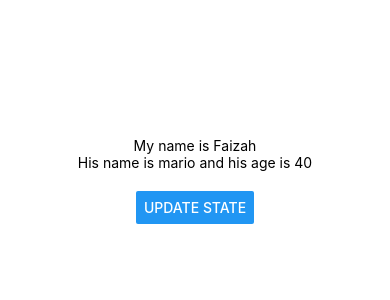
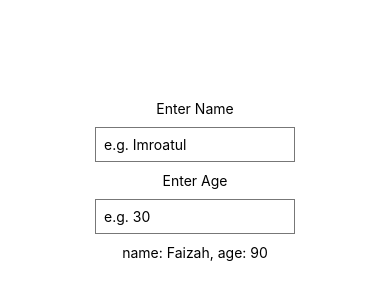
Before and after one commit to imroatulfaizah/react-native, a React Native app: screen / in a window 390 px wide. Shown: the part 242-542 px from the top of the page. Built offline with nearby package versions, Linux system fonts and the light colour scheme.

Commit message:
lists & scrollView

```diff
--- a/App.js
+++ b/App.js
@@ -7,24 +7,23 @@
  */
 
 import React, { useState } from 'react';
-import { StyleSheet, Text, View, Button } from 'react-native';
+import { StyleSheet, Text, View, Button, TextInput } from 'react-native';
 
 export default function App() {
   const [name, setName] = useState('Faizah');
-  const [person, setPerson] = useState({name: 'mario', age: 40});
-
-  const clickHandler = () => {
-    setName('Imroatul');
-    setPerson({ name: 'luigi', age:45})
-  }
+  const [age, setAge] = useState('90');
 
   return (
     <View style={styles.container}>
-      <Text>My name is {name}</Text>
-      <Text>His name is {person.name} and his age is {person.age}</Text>
-      <View style={styles.buttonContainer}>
-        <Button title="Update State" onPress={clickHandler}></Button>
-      </View>
+      <Text>Enter Name</Text>
+      <TextInput style={styles.input}
+                 placeholder='e.g. Imroatul'
+                 onChangeText={(val) => setName(val)} />
+      <Text>Enter Age</Text>
+      <TextInput style={styles.input}
+                 placeholder='e.g. 30'
+                 onChangeText={(val) => setAge(val)} />
+      <Text>name: {name}, age: {age}</Text>
     </View>
 
   );
@@ -40,6 +39,13 @@
   },
   buttonContainer: {
     marginTop: 20
+  },
+  input: {
+    borderWidth: 1,
+    borderColor: '#777',
+    padding: 8,
+    margin: 10,
+    width: 200,
   }
 
 });
```
